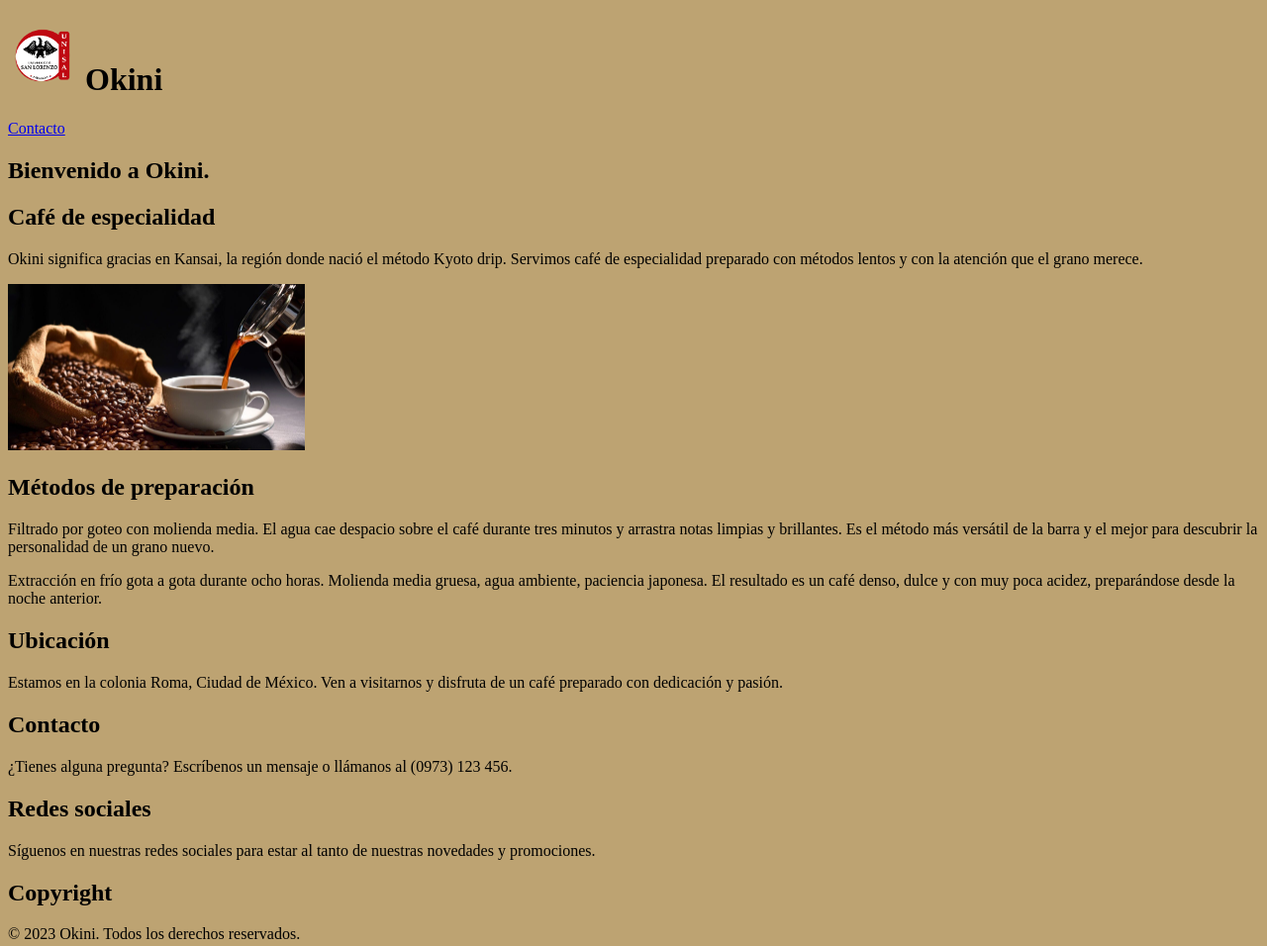
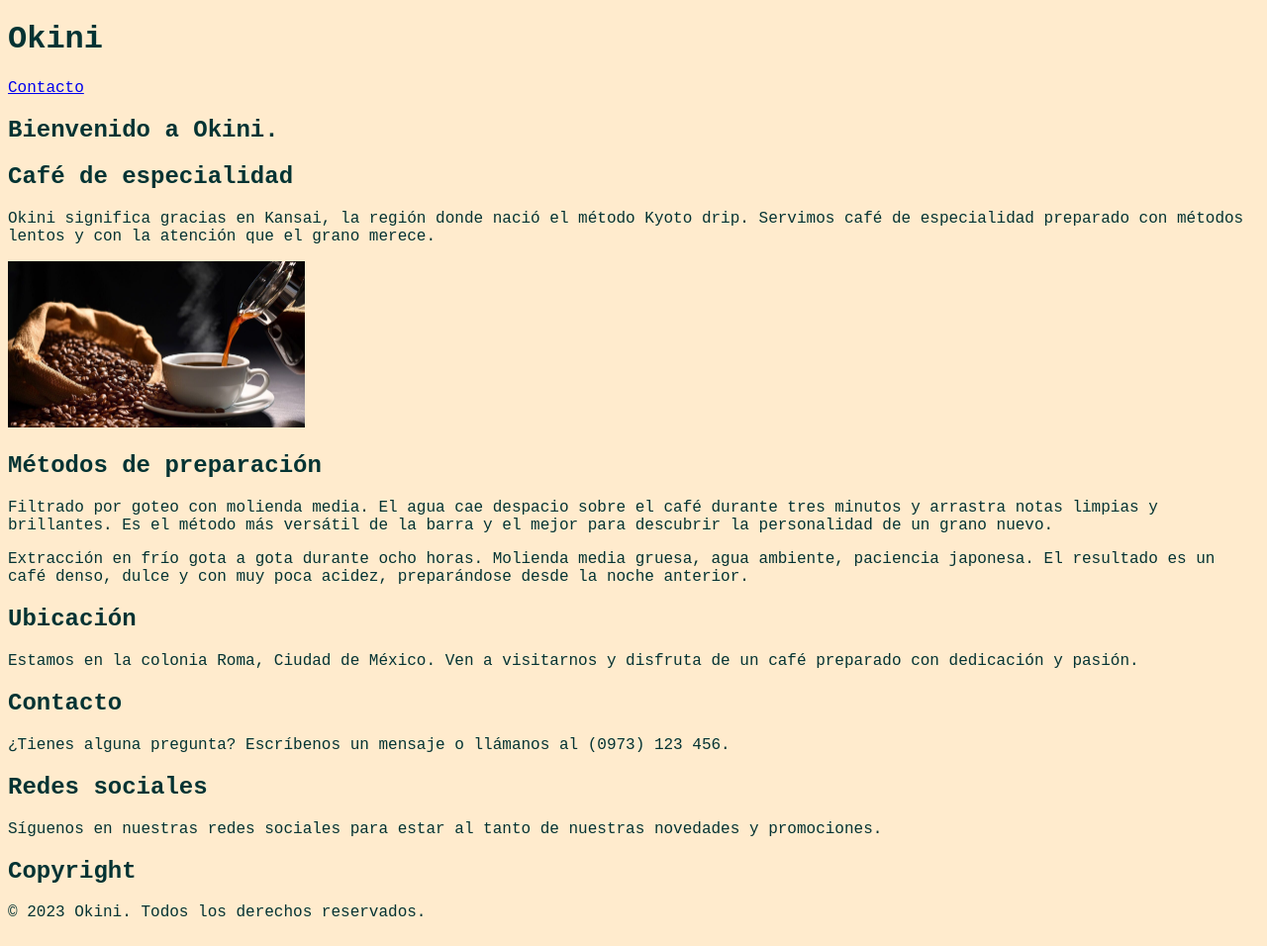
Before and after one commit to Marcos68-oss/okini, a plain HTML site: page index.html in a window 1280 px wide. Shown: the whole page at 99% size. Drawn offline with Linux system fonts and the light colour scheme.

Commit message:
Fuente y color de texto

```diff
--- a/index.html
+++ b/index.html
@@ -10,7 +10,7 @@
 
 <body>
     <header>
-        <h1><img src="unisal-previa.webp" alt="Imagen de café" width="70"> Okini</h1>
+        <h1>Okini</h1>
         <a href="#contacto">Contacto</a>
     </header>
     <main>
--- a/styles.css
+++ b/styles.css
@@ -1,3 +1,5 @@
 body{
-    background-color: #BDA372; /*Fondo de pantalla */
-}
+    background-color: blanchedalmond; /*Fondo de pantalla */
+    font-family: 'Courier New', Courier, monospace; /* Fuente de texto*/
+    color: #043333; /*Color de texto*/
+    }
```
